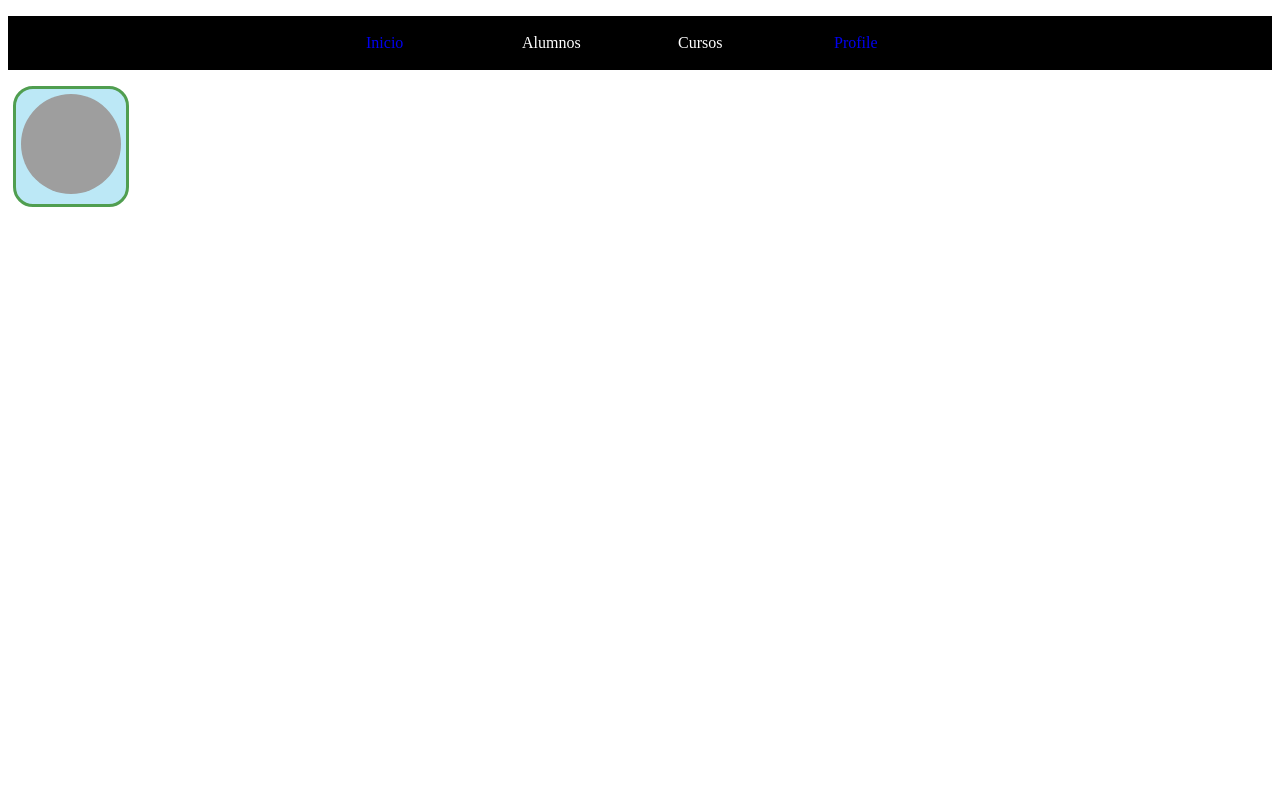
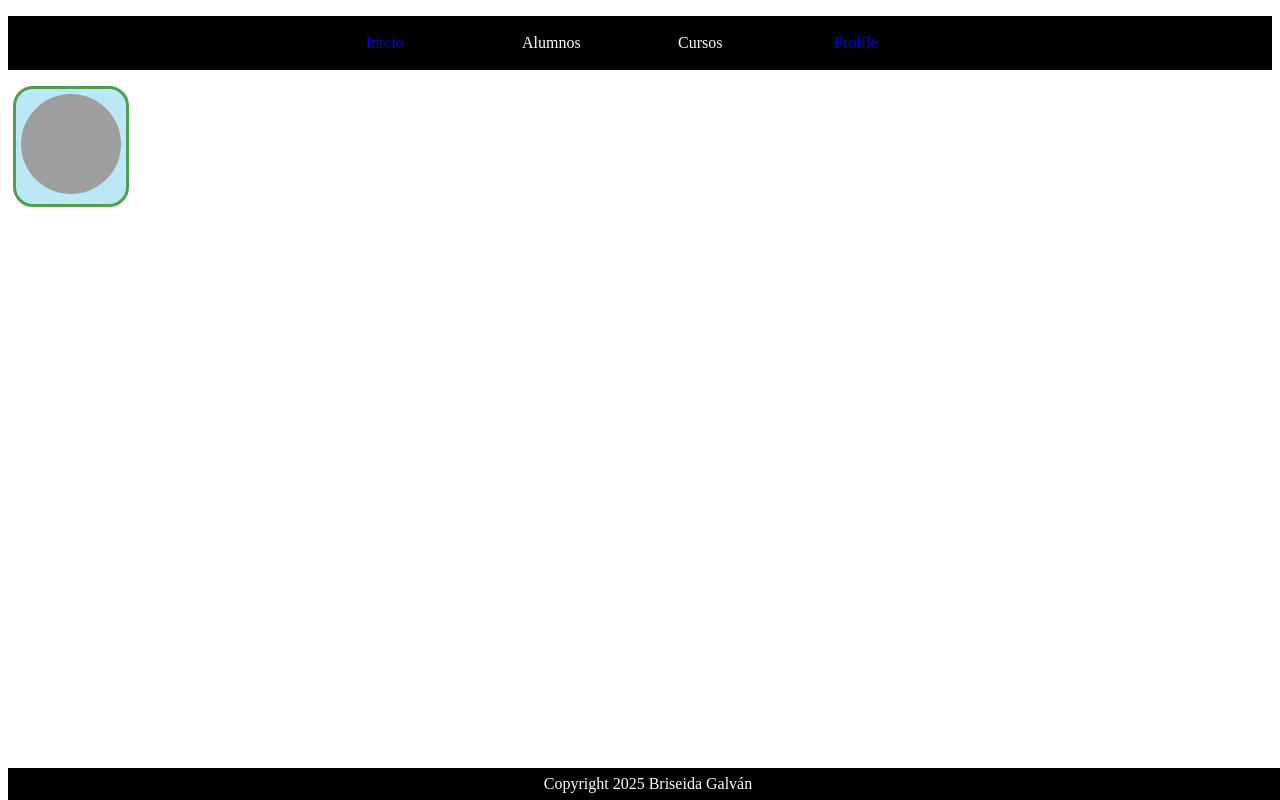
Before and after one commit to briss/dcinternet_angular, an Angular app: page /profile in a window 1280 px wide. Built offline with nearby package versions, Linux system fonts and the light colour scheme; grey boxes are pictures that could not be loaded.

Commit message:
Integrar el pie de página al menú

```diff
--- a/src/app/menu/menu.html
+++ b/src/app/menu/menu.html
@@ -8,3 +8,5 @@
 </nav>
 
 <router-outlet />
+
+<app-pie-de-pagina></app-pie-de-pagina>
--- a/src/app/menu/menu.ts
+++ b/src/app/menu/menu.ts
@@ -1,9 +1,10 @@
 import { Component } from '@angular/core';
 import { RouterLink, RouterOutlet } from '@angular/router';
+import { PieDePagina } from "../pie-de-pagina/pie-de-pagina";
 
 @Component({
   selector: 'app-menu',
-  imports: [RouterOutlet, RouterLink],
+  imports: [RouterOutlet, RouterLink, PieDePagina],
   templateUrl: './menu.html',
   styleUrl: './menu.css'
 })
```
